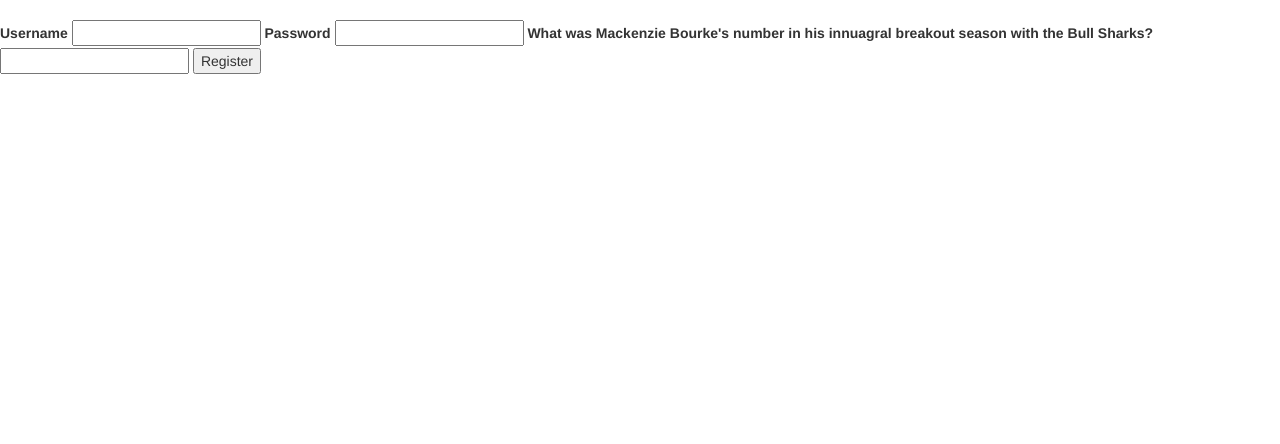
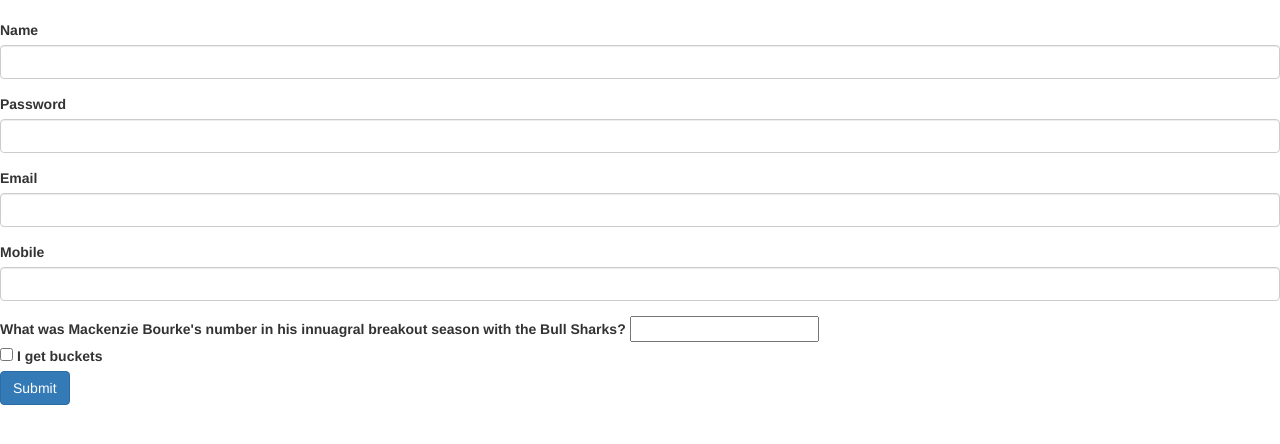
Before and after one commit to ljpurcell/Sharks, a Flask app: page /register in a window 1280 px wide. Shown: the part 52-496 px from the top of the page. Run offline with Flask 2, Linux system fonts and the light colour scheme; some libraries are stand-ins or nearby versions.

Commit message:
Web form styling

```diff
--- a/app/__init__.py
+++ b/app/__init__.py
@@ -51,7 +51,8 @@ def create_app(test_config=None):
     @app.route('/votes')
     def votes():
         from .next_and_prev_game import PrevGame
-        return render_template('votes.html', prev_game=PrevGame)
+        team = ["Lyndon Purcell", "Michael Walter", "Ian Johnson"] # Create get_team()
+        return render_template('votes.html', prev_game=PrevGame, team=team, total_votes=0)
 
     @app.errorhandler(404)
     def page_not_found(e):
--- a/app/templates/auth/register.html
+++ b/app/templates/auth/register.html
@@ -2,21 +2,34 @@
 <h1>{% block title %} Register {% endblock %}</h1>
 {% endblock %} {% block content %}
 <form method="POST">
-  <label for="username" class="text-green-500">Username</label>
-  <input
-    type="text"
-    name="username"
-    id="username"
-    autocomplete="none"
-    required
-  />
-  <label for="password">Password</label>
-  <input type="password" name="password" id="password" required />
+  <div class="form-group">
+    <label for="">Name</label>
+    <input type="" class="form-control" id="" placeholder="" />
+  </div>
+  <div class="form-group">
+    <label for="">Password</label>
+    <input type="password" class="form-control" id="" placeholder="" />
+  </div>
+  <div class="form-group">
+    <label for="">Email</label>
+    <input type="" class="form-control" id="" placeholder="" />
+  </div>
+  <div class="form-group">
+    <label for="">Mobile</label>
+    <input type="" class="form-control" id="" placeholder="" />
+  </div>
+
   <label for="macs-number">
     What was Mackenzie Bourke's number in his innuagral breakout season with the
     Bull Sharks?
   </label>
   <input type="number" name="macs-number" id="macs-number" required />
-  <input type="submit" value="Register" />
+
+  <div class="form-check">
+    <input type="checkbox" class="form-check-input" id="" />
+    <label class="form-check-label" for="">I get buckets</label>
+  </div>
+
+  <button type="submit" class="btn btn-primary">Submit</button>
 </form>
 {% endblock %}
```
Also changed, not shown: app/templates/votes.html (+20 -3 lines).
